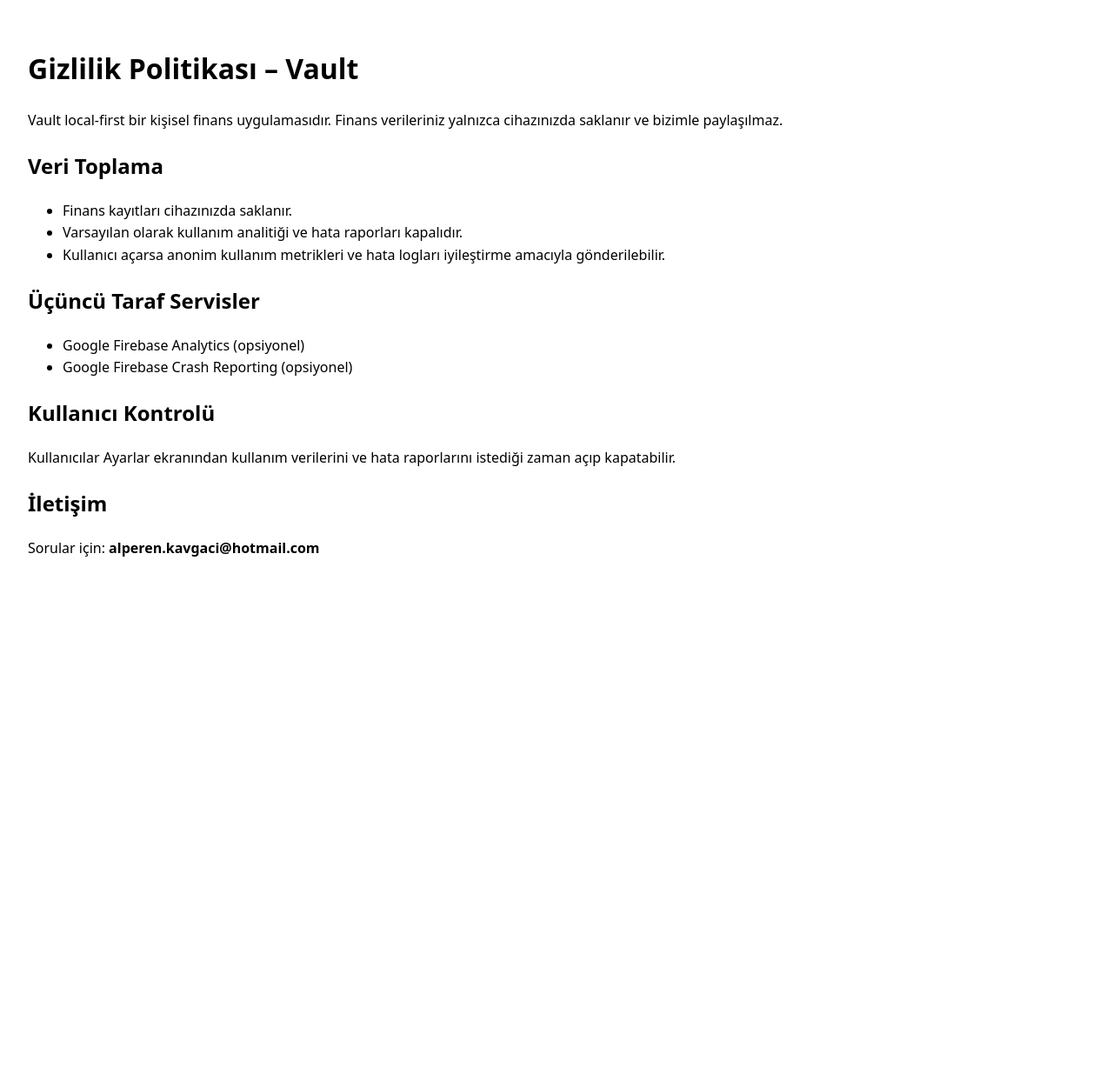
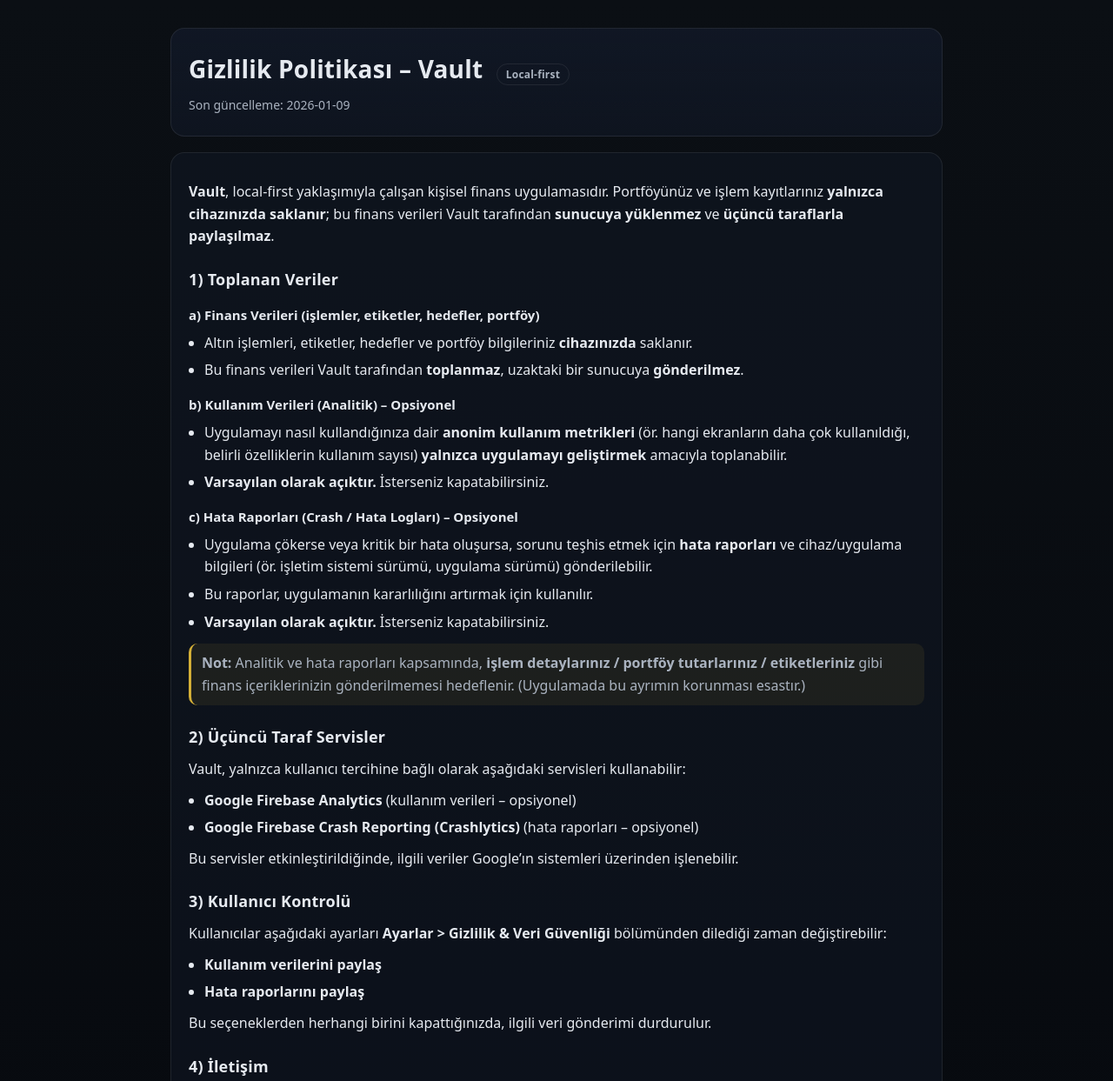
Before and after one commit to alprnkvgc/vault-privacy-policy, a plain HTML site: page index.html in a window 1280 px wide. Shown: the top 1243 px of the page at 87% size. Before the commit the page ends 800 px from the top, so only its background shows below. Drawn offline with Linux system fonts and the light colour scheme.

Commit message:
Revise privacy policy layout and content
Updated the privacy policy page with new styles and content.

```diff
--- a/index.html
+++ b/index.html
@@ -1,31 +1,190 @@
-<!doctype html>
+<!DOCTYPE html>
 <html lang="tr">
 <head>
   <meta charset="utf-8" />
-  <meta name="viewport" content="width=device-width,initial-scale=1" />
-  <title>Vault - Gizlilik Politikası</title>
+  <meta name="viewport" content="width=device-width, initial-scale=1" />
+  <title>Gizlilik Politikası – Vault</title>
+  <style>
+    :root {
+      --bg: #0b0f14;
+      --card: #111826;
+      --text: #e6eaf0;
+      --muted: #aab3c0;
+      --accent: #d4af37;
+      --border: rgba(255, 255, 255, 0.08);
+      --link: #8ab4ff;
+    }
+    * { box-sizing: border-box; }
+    body {
+      margin: 0;
+      font-family: system-ui, -apple-system, Segoe UI, Roboto, Helvetica, Arial, "Apple Color Emoji", "Segoe UI Emoji";
+      background: linear-gradient(180deg, var(--bg), #070a0f);
+      color: var(--text);
+      line-height: 1.6;
+    }
+    .wrap {
+      max-width: 920px;
+      margin: 0 auto;
+      padding: 32px 16px 56px;
+    }
+    header {
+      padding: 24px 20px;
+      border: 1px solid var(--border);
+      background: linear-gradient(180deg, rgba(17,24,38,0.9), rgba(17,24,38,0.65));
+      border-radius: 16px;
+    }
+    h1 {
+      margin: 0 0 8px;
+      font-size: 28px;
+      letter-spacing: 0.2px;
+    }
+    .subtitle {
+      margin: 0;
+      color: var(--muted);
+      font-size: 14px;
+    }
+    main {
+      margin-top: 18px;
+      padding: 22px 20px;
+      border: 1px solid var(--border);
+      background: rgba(17,24,38,0.55);
+      border-radius: 16px;
+    }
+    h2 {
+      margin: 22px 0 8px;
+      font-size: 18px;
+      letter-spacing: 0.2px;
+    }
+    h3 {
+      margin: 14px 0 6px;
+      font-size: 15px;
+      color: var(--text);
+    }
+    p { margin: 10px 0; }
+    ul {
+      margin: 8px 0 8px 18px;
+      padding: 0;
+    }
+    li { margin: 6px 0; }
+    .note {
+      border-left: 3px solid var(--accent);
+      padding: 10px 12px;
+      margin: 12px 0;
+      background: rgba(212,175,55,0.08);
+      border-radius: 10px;
+      color: var(--muted);
+    }
+    a { color: var(--link); }
+    footer {
+      margin-top: 18px;
+      color: var(--muted);
+      font-size: 13px;
+      text-align: left;
+      padding: 0 4px;
+    }
+    .badge {
+      display: inline-block;
+      padding: 2px 10px;
+      border: 1px solid var(--border);
+      border-radius: 999px;
+      font-size: 12px;
+      color: var(--muted);
+      margin-left: 8px;
+    }
+    code {
+      background: rgba(255,255,255,0.06);
+      padding: 1px 6px;
+      border-radius: 6px;
+    }
+  </style>
 </head>
-<body style="font-family: system-ui, -apple-system, Segoe UI, Roboto, Arial; padding: 24px; line-height: 1.6;">
-  <h1>Gizlilik Politikası – Vault</h1>
-  <p>Vault local-first bir kişisel finans uygulamasıdır. Finans verileriniz yalnızca cihazınızda saklanır ve bizimle paylaşılmaz.</p>
+<body>
+  <div class="wrap">
+    <header>
+      <h1>Gizlilik Politikası – Vault <span class="badge">Local-first</span></h1>
+      <p class="subtitle">Son güncelleme: <span id="lastUpdated">2026-01-10</span></p>
+    </header>
 
-  <h2>Veri Toplama</h2>
-  <ul>
-    <li>Finans kayıtları cihazınızda saklanır.</li>
-    <li>Varsayılan olarak kullanım analitiği ve hata raporları kapalıdır.</li>
-    <li>Kullanıcı açarsa anonim kullanım metrikleri ve hata logları iyileştirme amacıyla gönderilebilir.</li>
-  </ul>
+    <main>
+      <p>
+        <strong>Vault</strong>, local-first yaklaşımıyla çalışan kişisel finans uygulamasıdır.
+        Portföyünüz ve işlem kayıtlarınız <strong>yalnızca cihazınızda saklanır</strong>; bu finans verileri Vault tarafından
+        <strong>sunucuya yüklenmez</strong> ve <strong>üçüncü taraflarla paylaşılmaz</strong>.
+      </p>
 
-  <h2>Üçüncü Taraf Servisler</h2>
-  <ul>
-    <li>Google Firebase Analytics (opsiyonel)</li>
-    <li>Google Firebase Crash Reporting (opsiyonel)</li>
-  </ul>
+      <h2>1) Toplanan Veriler</h2>
 
-  <h2>Kullanıcı Kontrolü</h2>
-  <p>Kullanıcılar Ayarlar ekranından kullanım verilerini ve hata raporlarını istediği zaman açıp kapatabilir.</p>
+      <h3>a) Finans Verileri (işlemler, etiketler, hedefler, portföy)</h3>
+      <ul>
+        <li>Altın işlemleri, etiketler, hedefler ve portföy bilgileriniz <strong>cihazınızda</strong> saklanır.</li>
+        <li>Bu finans verileri Vault tarafından <strong>toplanmaz</strong>, uzaktaki bir sunucuya <strong>gönderilmez</strong>.</li>
+      </ul>
 
-  <h2>İletişim</h2>
-  <p>Sorular için: <strong>alperen.kavgaci@hotmail.com</strong></p>
+      <h3>b) Kullanım Verileri (Analitik) – Opsiyonel</h3>
+      <ul>
+        <li>
+          Uygulamayı nasıl kullandığınıza dair <strong>anonim kullanım metrikleri</strong>
+          (ör. hangi ekranların daha çok kullanıldığı, belirli özelliklerin kullanım sayısı)
+          <strong>yalnızca uygulamayı geliştirmek</strong> amacıyla toplanabilir.
+        </li>
+        <li><strong>Varsayılan olarak açıktır.</strong> İsterseniz kapatabilirsiniz.</li>
+      </ul>
+
+      <h3>c) Hata Raporları (Crash / Hata Logları) – Opsiyonel</h3>
+      <ul>
+        <li>
+          Uygulama çökerse veya kritik bir hata oluşursa, sorunu teşhis etmek için
+          <strong>hata raporları</strong> ve cihaz/uygulama bilgileri
+          (ör. işletim sistemi sürümü, uygulama sürümü) gönderilebilir.
+        </li>
+        <li>Bu raporlar, uygulamanın kararlılığını artırmak için kullanılır.</li>
+        <li><strong>Varsayılan olarak açıktır.</strong> İsterseniz kapatabilirsiniz.</li>
+      </ul>
+
+      <div class="note">
+        <strong>Not:</strong> Analitik ve hata raporları kapsamında,
+        <strong>işlem detaylarınız / portföy tutarlarınız / etiketleriniz</strong> gibi finans içeriklerinizin
+        gönderilmemesi hedeflenir. (Uygulamada bu ayrımın korunması esastır.)
+      </div>
+
+      <h2>2) Üçüncü Taraf Servisler</h2>
+      <p>Vault, yalnızca kullanıcı tercihine bağlı olarak aşağıdaki servisleri kullanabilir:</p>
+      <ul>
+        <li><strong>Google Firebase Analytics</strong> (kullanım verileri – opsiyonel)</li>
+        <li><strong>Google Firebase Crash Reporting (Crashlytics)</strong> (hata raporları – opsiyonel)</li>
+      </ul>
+      <p>
+        Bu servisler etkinleştirildiğinde, ilgili veriler Google’ın sistemleri üzerinden işlenebilir.
+      </p>
+
+      <h2>3) Kullanıcı Kontrolü</h2>
+      <p>
+        Kullanıcılar aşağıdaki ayarları <strong>Ayarlar &gt; Gizlilik &amp; Veri Güvenliği</strong> bölümünden dilediği zaman değiştirebilir:
+      </p>
+      <ul>
+        <li><strong>Kullanım verilerini paylaş</strong></li>
+        <li><strong>Hata raporlarını paylaş</strong></li>
+      </ul>
+      <p>
+        Bu seçeneklerden herhangi birini kapattığınızda, ilgili veri gönderimi durdurulur.
+      </p>
+
+      <h2>4) İletişim</h2>
+      <p>
+        Sorular için:
+        <a href="mailto:alperen.kavgaci@hotmail.com">alperen.kavgaci@hotmail.com</a>
+      </p>
+    </main>
+
+    <footer>
+      <p>
+        Bu sayfa bilgilendirme amaçlıdır. Uygulama davranışı ve yürürlükteki düzenlemelere göre güncellenebilir.
+      </p>
+    </footer>
+  </div>
+
+  <script>
+    document.getElementById('lastUpdated').textContent = new Date().toISOString().slice(0,10);
+  </script>
 </body>
 </html>
```
